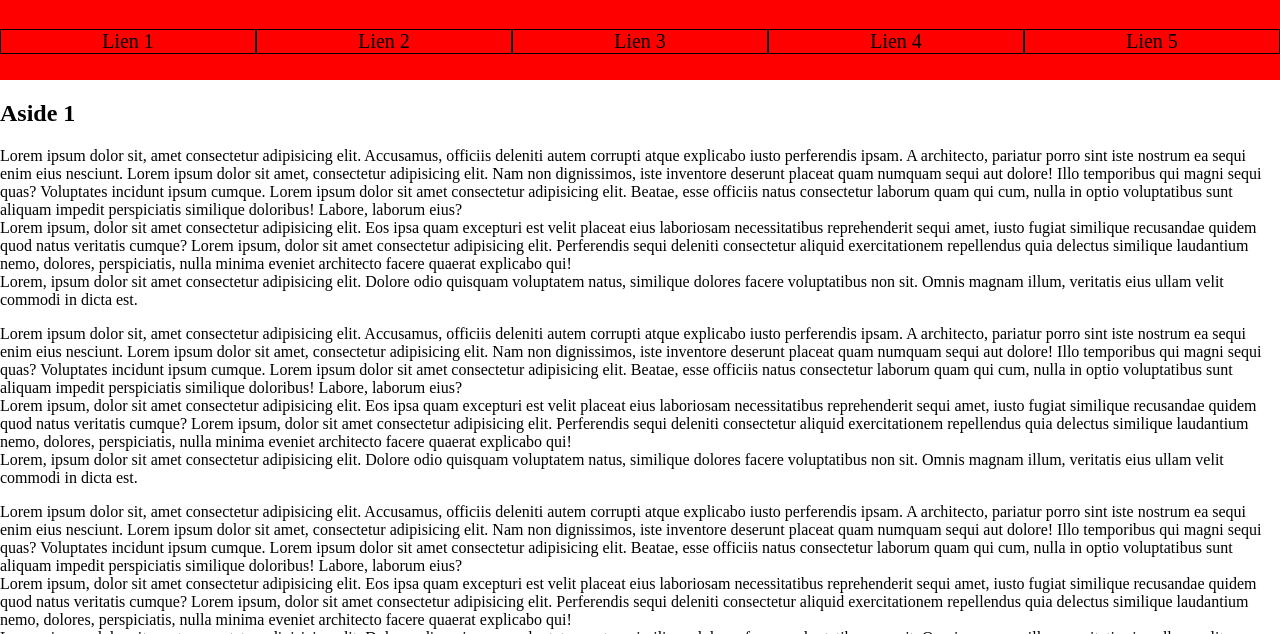
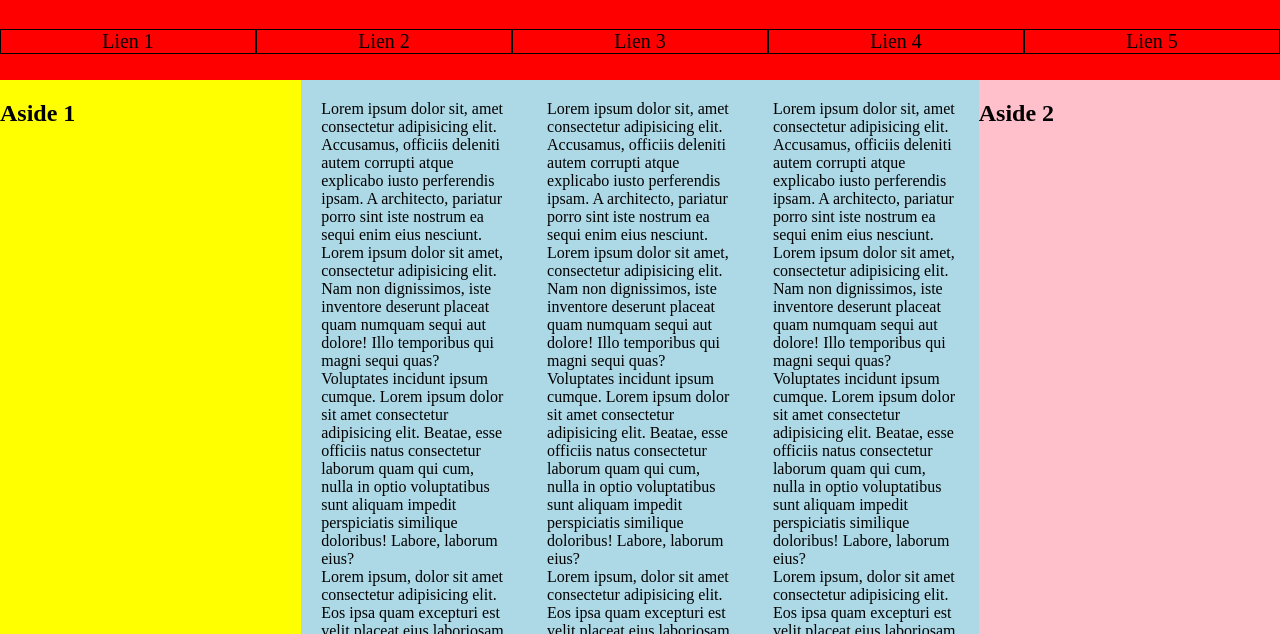
Before and after one commit to the-jey/Flexbox, a plain HTML site: page index.html in a window 1280 px wide. Shown: the part 166-800 px from the top of the page. Drawn offline with Linux system fonts and the light colour scheme.

Commit message:
main section finish

```diff
--- a/style/style.css
+++ b/style/style.css
@@ -40,3 +40,35 @@ header ul li {
   text-align: center;
   font-size: 20px;
 }
+
+/*----------------------------------------------
+-------------------- SECTION -------------------
+----------------------------------------------*/
+
+section {
+  display: flex;
+  flex-direction: row;
+  background: lightblue;
+}
+
+section aside {
+  flex-grow: 1;
+}
+
+section aside:first-child {
+  background: yellow;
+}
+
+section aside:last-child {
+  background: pink;
+}
+
+section article {
+  display: flex;
+  flex-direction: column;
+  flex: 1;
+}
+
+section article p {
+  margin: 20px;
+}
```
